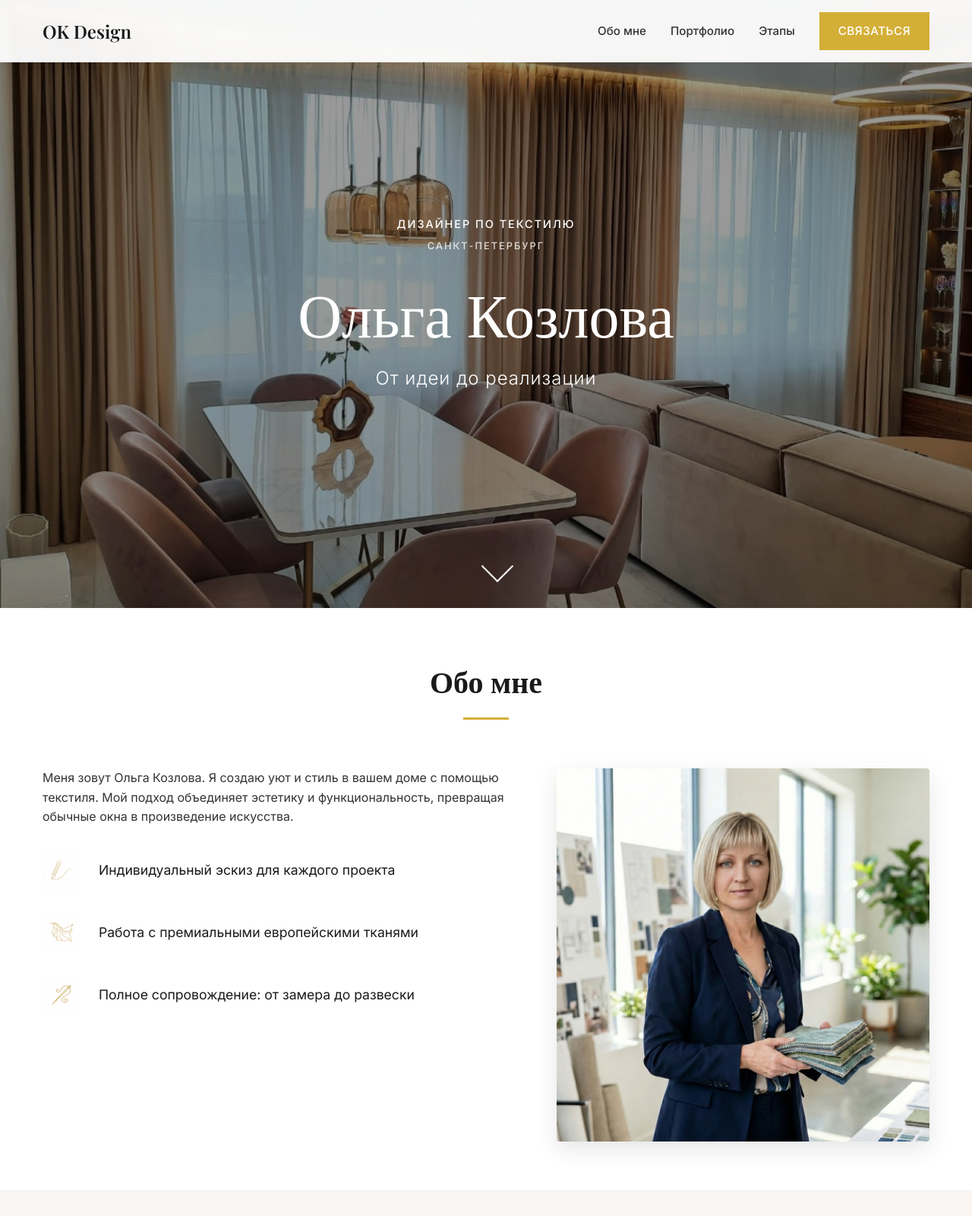
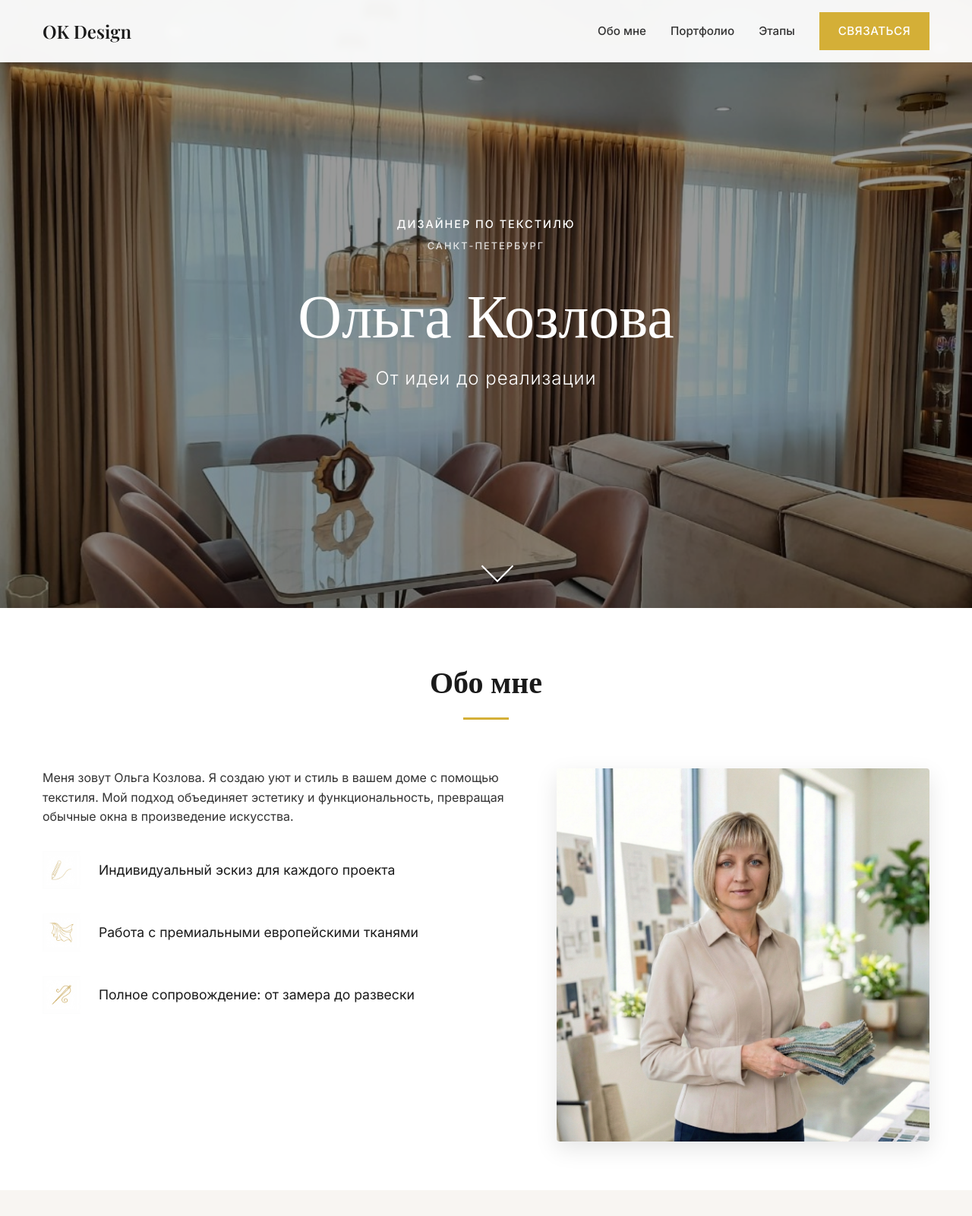
Before and after one commit to Nychary/portfolio, a website built with Vite: page index.html in a window 1280 px wide. Shown: the top 1600 px of the page at 76% size. Built offline with nearby package versions, Linux system fonts and the light colour scheme; files whose address does not match are found by name; a web font is replaced by a local one.

Commit message:
Update Olga's portrait and rename project stage

```diff
--- a/index.html
+++ b/index.html
@@ -79,7 +79,7 @@
             </ul>
           </div>
           <div class="about-image-wrapper">
-            <img src="./public/images/about_portrait_olga_v2.png" alt="Ольга Козлова - Дизайнер" class="about-image">
+            <img src="./public/images/about_portrait_olga_v6.png" alt="Ольга Козлова - Дизайнер" class="about-image">
           </div>
         </div>
       </div>
@@ -150,7 +150,7 @@
               <img src="./public/images/icon_sketch.png" alt="Эскиз">
             </div>
             <div class="timeline-content">
-              <h3>Предварительный эскиз</h3>
+              <h3>Знакомство с проектом</h3>
               <p>Разработка дизайн-проекта текстильного оформления с нуля</p>
             </div>
           </div>
--- a/src/styles/main.css
+++ b/src/styles/main.css
@@ -203,7 +203,7 @@ img {
   background-color: #333;
   background-image: url('/portfolio/public/images/hero_bg_new.jpg');
   background-size: cover;
-  background-position: center;
+  background-position: center top;
   color: var(--color-white);
 }
 
```
Also changed, not shown: public/images/about_portrait_olga_v6.png (added).
